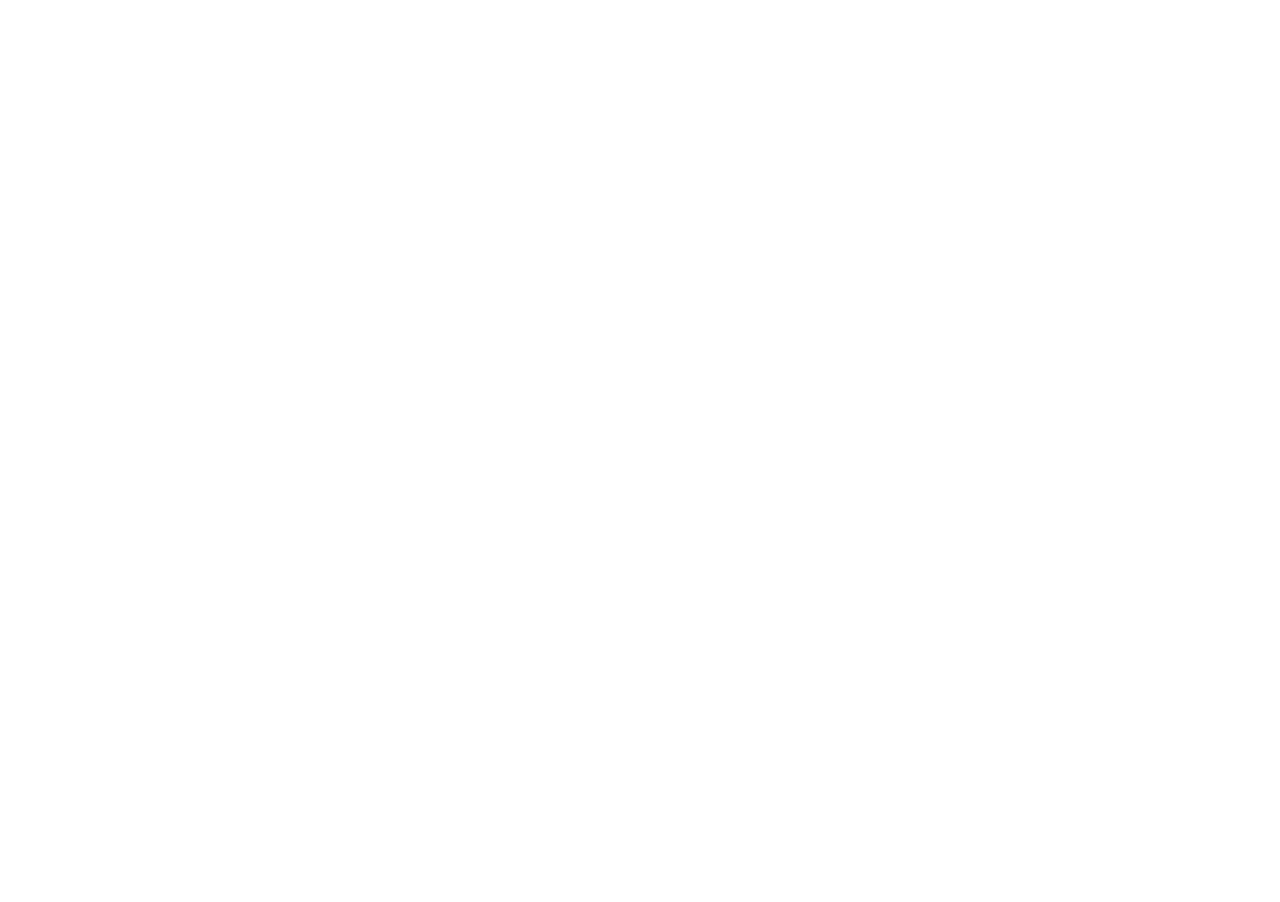
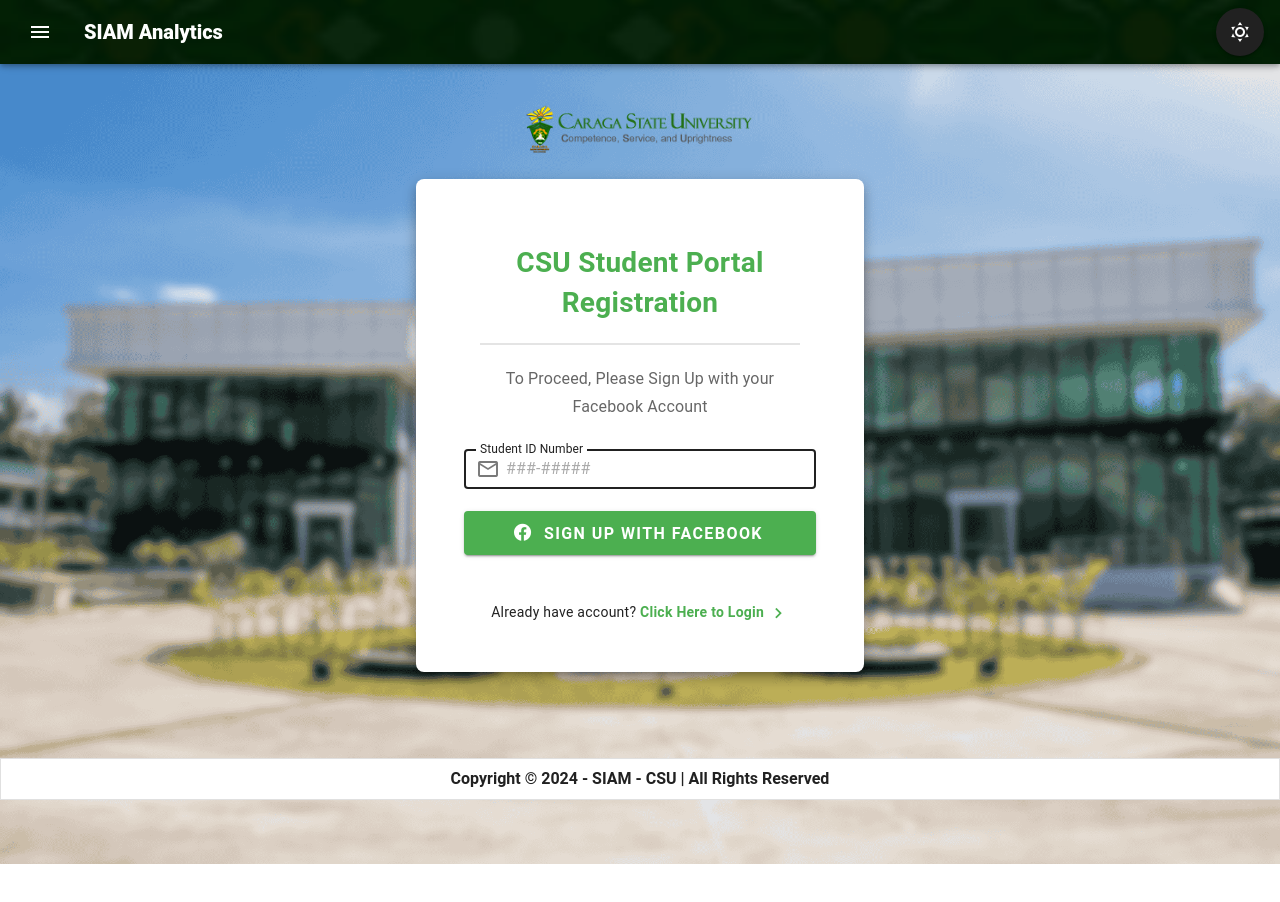
Before and after one commit to jipenalver/cross-thesis, a Vue app: page /register in a window 1280 px wide. Before the commit the page ends 800 px from the top, so only its background shows below. Built offline with nearby package versions, Linux system fonts and the light colour scheme.

Commit message:
feat: added register form

```diff
--- a/src/components/layout/AppLayout.vue
+++ b/src/components/layout/AppLayout.vue
@@ -5,10 +5,11 @@
 
 const { mobile } = useDisplay()
 
-const theme = ref('light')
+const theme = ref(localStorage.getItem('theme') ?? 'light')
 
-function onClick() {
+function onToggleTheme() {
   theme.value = theme.value === 'light' ? 'dark' : 'light'
+  localStorage.setItem('theme', theme.value)
 }
 </script>
 
@@ -28,7 +29,7 @@
           :icon="theme === 'light' ? 'mdi-weather-sunny' : 'mdi-weather-night'"
           variant="elevated"
           slim
-          @click="onClick"
+          @click="onToggleTheme"
         ></v-btn>
       </v-app-bar>
 
--- a/src/views/auth/register/RegisterView.vue
+++ b/src/views/auth/register/RegisterView.vue
@@ -1,5 +1,21 @@
-<script setup lang="ts"></script>
+<script setup lang="ts">
+import AppLayout from '@/components/layout/AppLayout.vue'
+import RegisterForm from './partials/RegisterForm.vue'
+import bgCsu from '@/assets/images/bg-csu.png'
+</script>
 
 <template>
-  <main></main>
+  <AppLayout>
+    <template #content>
+      <v-img :src="bgCsu" class="h-screen" cover>
+        <v-container fluid>
+          <v-row>
+            <v-col cols="12">
+              <RegisterForm></RegisterForm>
+            </v-col>
+          </v-row>
+        </v-container>
+      </v-img>
+    </template>
+  </AppLayout>
 </template>
--- /dev/null
+++ b/src/views/auth/register/partials/RegisterForm.vue
@@ -0,0 +1,57 @@
+<script setup lang="ts">
+import logoLogin from '@/assets/images/logo-login.png'
+import { useDisplay } from 'vuetify'
+
+const { mobile } = useDisplay()
+</script>
+
+<template>
+  <v-img class="mx-auto my-6" max-width="228" :src="logoLogin"></v-img>
+
+  <v-card class="mx-auto pa-12 pb-8" elevation="8" max-width="448" rounded="lg">
+    <v-card-text>
+      <h1 class="text-center text-success">CSU Student Portal Registration</h1>
+
+      <v-divider class="my-5" thickness="2"></v-divider>
+
+      <div class="text-subtitle-1 text-medium-emphasis text-center">
+        To Proceed, Please Sign Up with your Facebook Account
+      </div>
+    </v-card-text>
+
+    <v-form>
+      <v-text-field
+        class="mt-3"
+        density="compact"
+        label="Student ID Number"
+        placeholder="###-#####"
+        prepend-inner-icon="mdi-email-outline"
+        variant="outlined"
+        autofocus
+      ></v-text-field>
+
+      <v-btn
+        class="font-weight-bold"
+        prepend-icon="mdi-facebook"
+        color="success"
+        variant="elevated"
+        size="large"
+        block
+      >
+        Sign Up with
+        <br v-if="mobile" />
+        Facebook
+      </v-btn>
+    </v-form>
+
+    <v-card-text class="mt-8 text-center">
+      <span>Already have account?</span>
+
+      <br v-if="mobile" />
+
+      <RouterLink class="text-success text-decoration-none font-weight-bold" to="/">
+        Click Here to Login <v-icon icon="mdi-chevron-right"></v-icon>
+      </RouterLink>
+    </v-card-text>
+  </v-card>
+</template>
```
